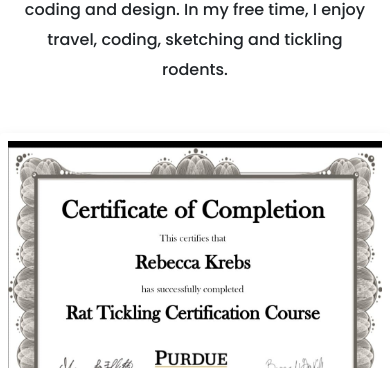
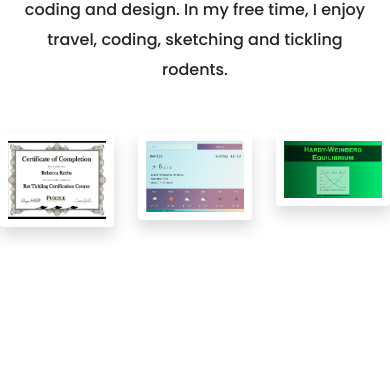
Before and after one commit to Countess-Magpyr/myportfolio, a plain HTML site: page about.html in a window 390 px wide. Shown: the part 806-1174 px from the top of the page. Drawn offline with nearby package versions, Linux system fonts and the light colour scheme.

Commit message:
Update about.html

```diff
--- a/about.html
+++ b/about.html
@@ -87,16 +87,16 @@
     </div>
    <div class="container-fluid">
       <div class="row">
-        <div class="col-sm-4">
+        <div class="col">
           <img
             src="images/rattickler.jpg"
             class="img-fluid p-2 shadow rounded"
           />
         </div>
-        <div class="col-sm-4">
+        <div class="col">
           <img src="images/weather.png" class="img-fluid p-2 shadow rounded" />
         </div>
-        <div class="col-sm-4">
+        <div class="col">
           <img src="images/yogurt.png" class="img-fluid p-2 shadow rounded" />
         </div>
       </div>
```
